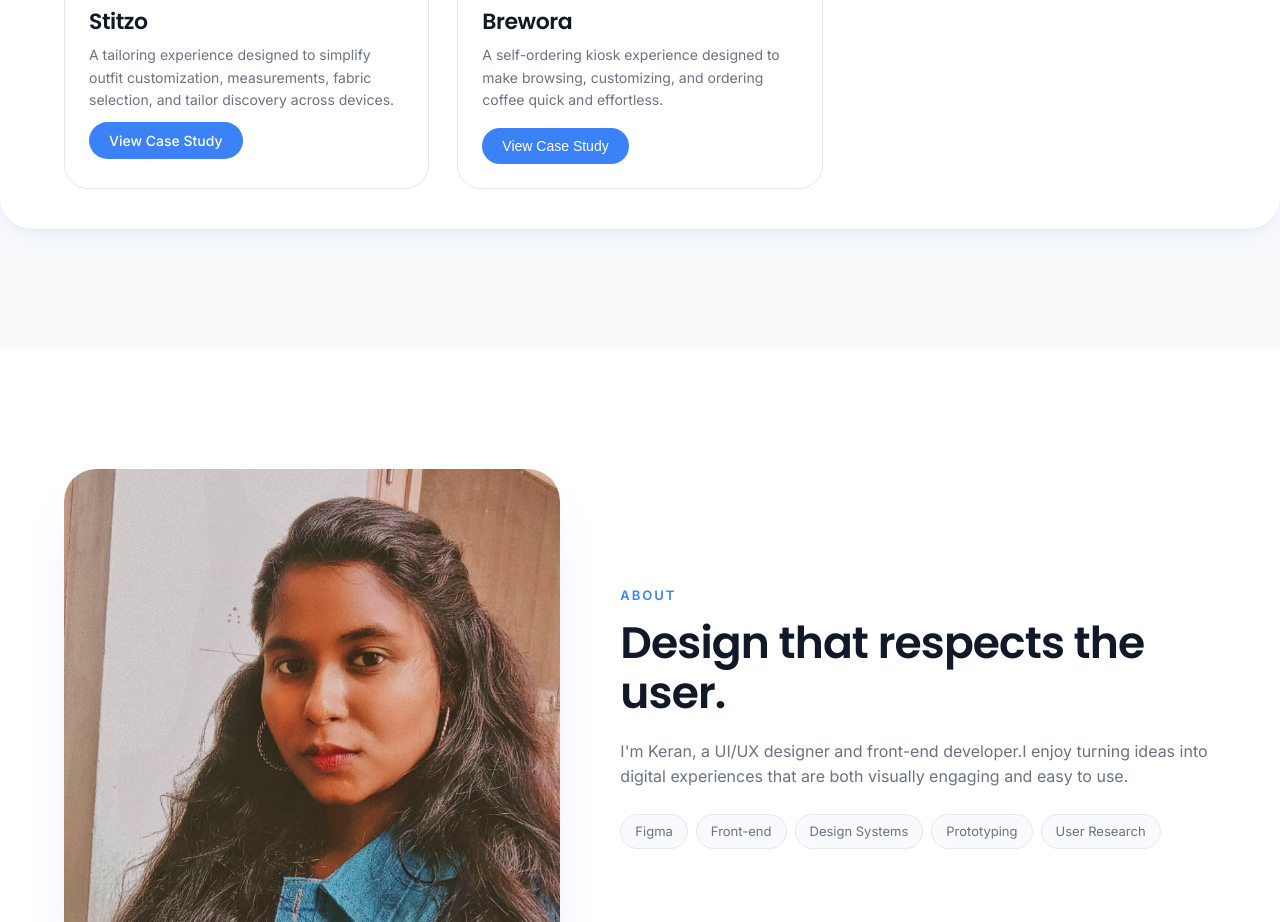
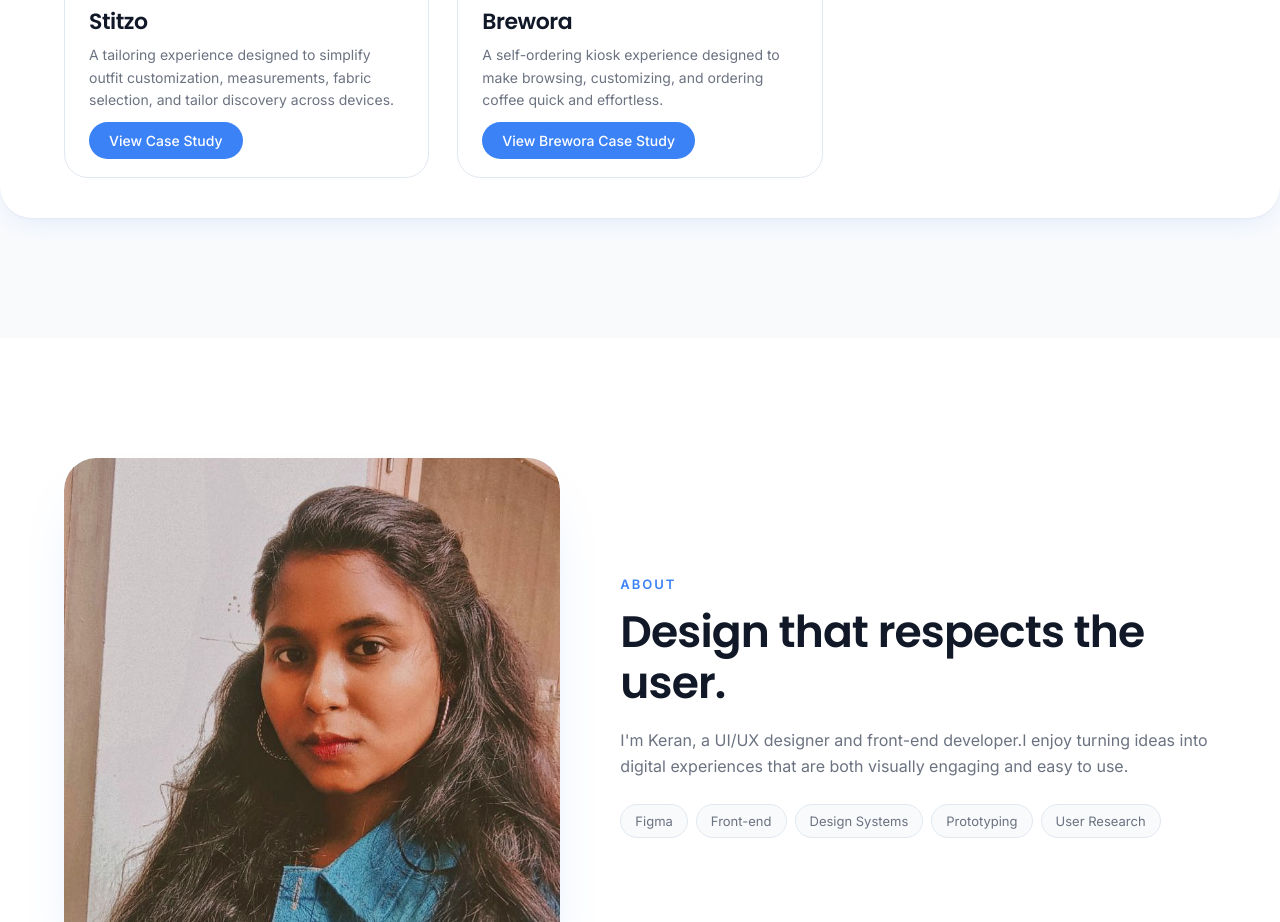
Before and after one commit to keran08/portfolio, a plain HTML site: page index.html in a window 1280 px wide. Shown: the part 2366-3288 px from the top of the page. Drawn offline with Linux system fonts and the light colour scheme.

Commit message:
Replace button with link for Brewora case study

```diff
--- a/index.html
+++ b/index.html
@@ -124,8 +124,13 @@
             <h3>Brewora</h3>
             <p>A self-ordering kiosk experience designed to make browsing, customizing, and ordering coffee quick and effortless.</p>
             <a href="D:\portfolio\src\Brewora.pdf" target="_blank">
-    <button class="case-study-btn">View Case Study</button>
+    <a href="./src/brewora.pdf"
+   target="_blank"
+   rel="noopener"
+   class="case-study-btn">
+  View Brewora Case Study
 </a>
+
           </div>
         </article>
     </div>
```
